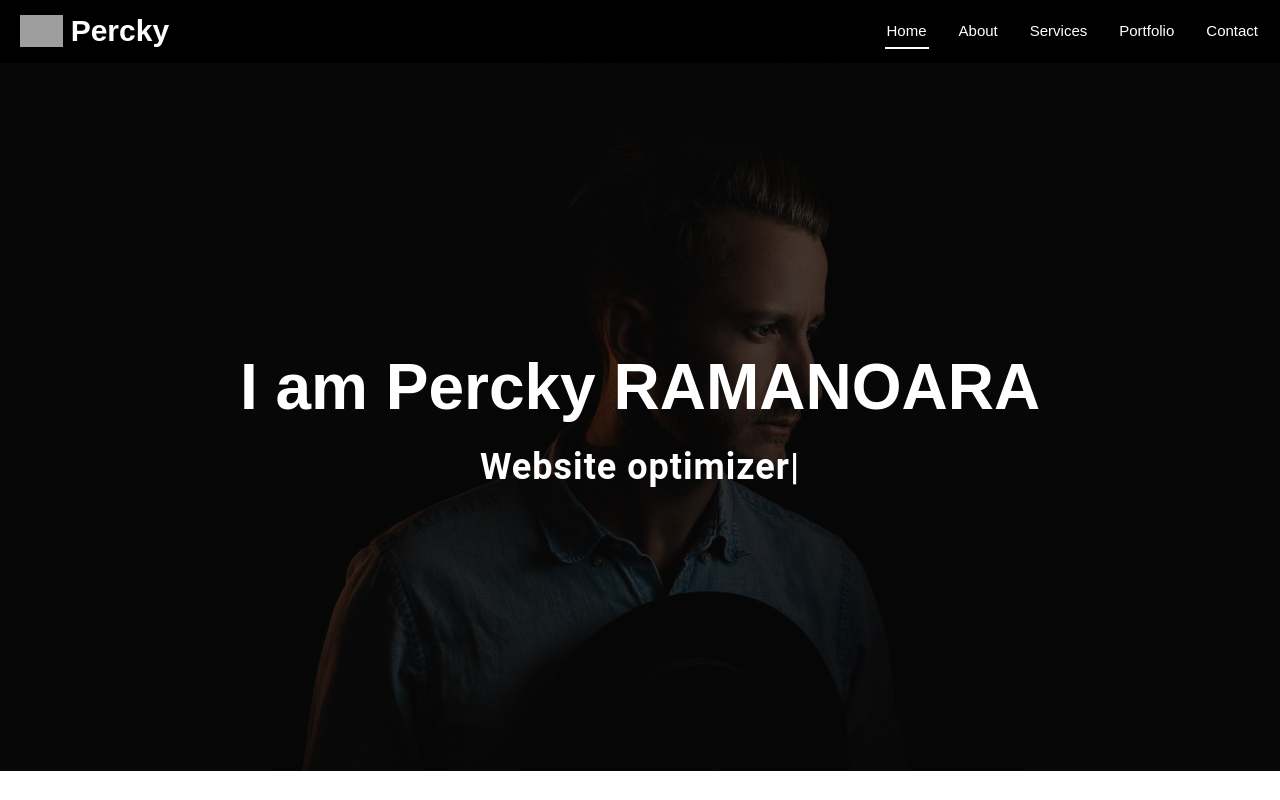
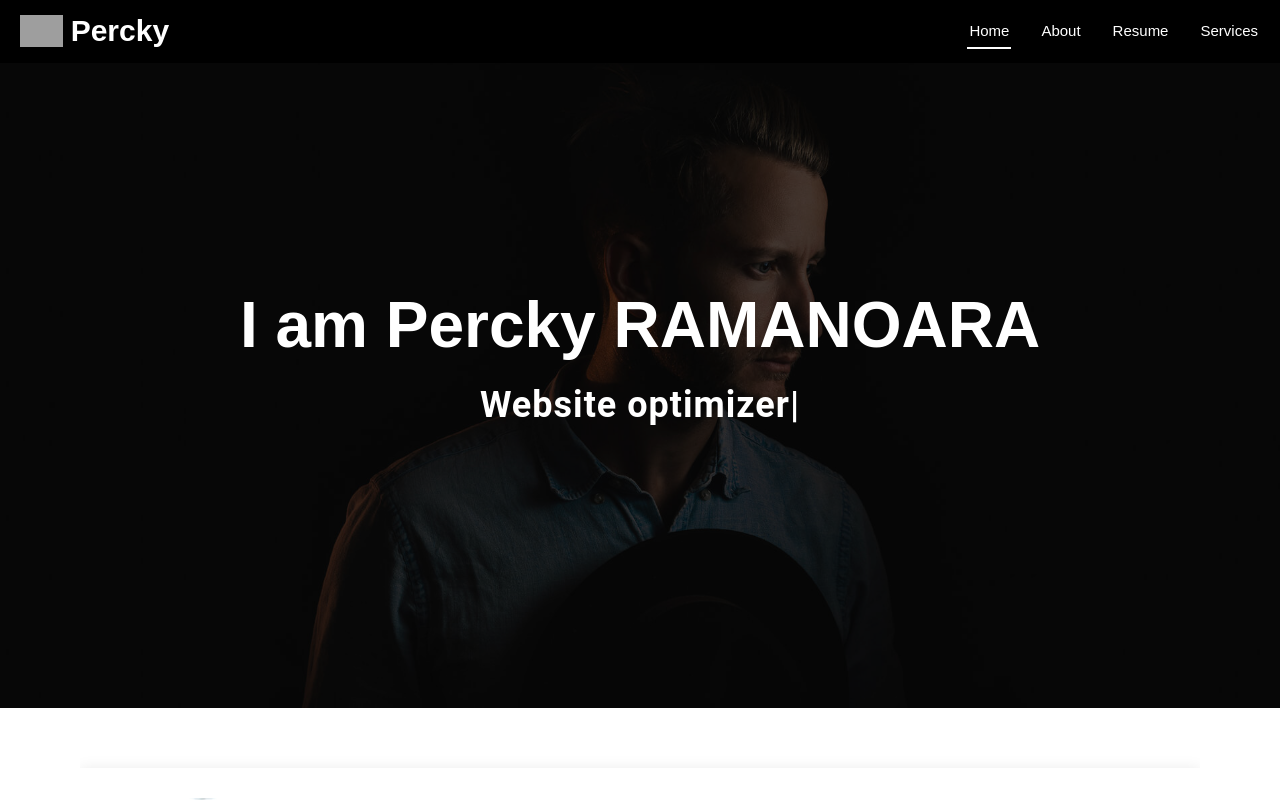
Before and after one commit to AinaPercky/porfolio-beta, a React (Vite) app: page / in a window 1280 px wide. Shown: the top 800 px of the page. Built offline with nearby package versions, Linux system fonts and the light colour scheme; grey boxes are pictures that could not be loaded.

Commit message:
navbar click dynamization

```diff
--- a/src/App.jsx
+++ b/src/App.jsx
@@ -7,11 +7,14 @@ import About from './component/About'
 import Resume from './component/Resume'
 import Services from './component/Services'
 import aosObserver from './utils/aosObserver'
+import scollObserver from './utils/scrollObserver'
 
 function App() {
   const [count, setCount] = useState(0)
-  useEffect(aosObserver, [])
-
+  useEffect(()=>{
+    aosObserver();
+    scollObserver();
+  }, [])
 
     function increment(){
       setCount((prev) =>{
--- a/src/component/Header.jsx
+++ b/src/component/Header.jsx
@@ -2,28 +2,38 @@ import React from 'react'
 import '../assets/css/header.css'
 
 export default function Header() {
+    const handleNavigation=(e)=>{
+        const selectedElement=(e.currentTarget.children.item(0).innerHTML);
+        console.log('selected Element',selectedElement);
+        (e.currentTarget.children.item(0).classList.add('active'));
+        const navChildMenu=document.querySelectorAll('.navChildMenu');
+            navChildMenu.forEach(item=>{
+                const navItem=item.children.item(0).innerHTML;
+                console.log("navItem",navItem);
+                if(navItem!=selectedElement){
+                    item.children.item(0).classList.remove('active');
+                }
+            })
+    }
+
     return (
-        <header id="header" className="header overflow-hidden">
+        <header id="header" className="header fixed top-0 w-full overflow-hidden">
             <div className="flex items-center justify-between mx-5 ">
-
                 <a href="index.html" className="logo flex items-center">
-
                     <img src="assets/img/logo.png" alt=""/>
                     <h1 className="sitename">Percky</h1>
                 </a>
-
                 <nav id="navmenu" className="navmenu">
                     <ul>
-                <li><a href="#hero" className="active">Home</a></li>
-                <li><a href="#about">About</a></li>
-                <li><a href="#services">Services</a></li>
-                <li><a href="#portfolio">Portfolio</a></li>
-
-                <li><a href="#contact">Contact</a></li>
+                        <li onClick={handleNavigation} className='navChildMenu active'><a href="#hero" className="active">Home</a></li>
+                        <li onClick={handleNavigation} className='navChildMenu'><a href="#about">About</a></li>
+                        <li onClick={handleNavigation} className='navChildMenu'><a href="#resume">Resume</a></li>
+                        <li onClick={handleNavigation} className='navChildMenu'><a href="#services">Services</a></li>
+                        {/* <li><a href="#portfolio">Portfolio</a></li>
+                        <li><a href="#contact">Contact</a></li> */}
                     </ul>
                     <i className="mobile-nav-toggle d-xl-none bi bi-list"></i>
                 </nav>
-
             </div>
         </header>
     )
--- /dev/null
+++ b/src/utils/scrollObserver.js
@@ -0,0 +1,27 @@
+const scollObserver=()=>{
+    const element=document.querySelectorAll('.navChildMenu');
+    const observer=new IntersectionObserver((entries)=>{
+        entries.forEach(entry=>{
+            if(entry.clicked){
+                console.log('clicked');
+            }
+        })
+    })
+    console.log("element",element);
+    element.forEach(item => {
+        observer.observe(item);
+    });
+    // // observer.observe(element);
+    // const element2=document.querySelectorAll('.animate_element_2');
+    // const observer2=new IntersectionObserver((entries)=>{
+    //     entries.forEach(entry=>{
+    //         if(entry.isIntersecting){
+    //         entry.target.classList.add('animate_2')
+    //         }
+    //     })
+    // })
+    // element2.forEach(item => {
+    //     observer2.observe(item);
+    // });
+}
+export default scollObserver
```
Also changed, not shown: src/utils/aosObserver.js (indentation only). Lines whose indentation alone changed are shown as unchanged.
